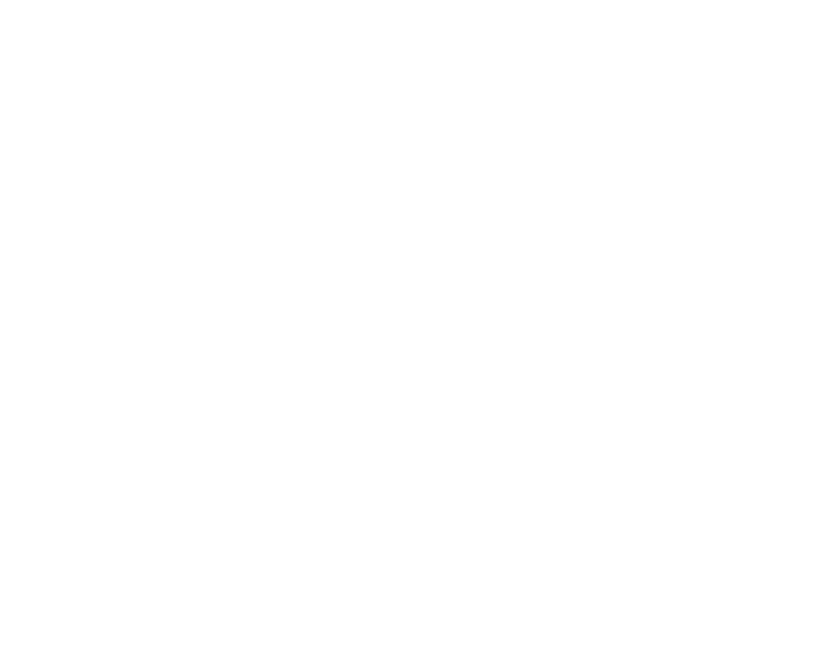
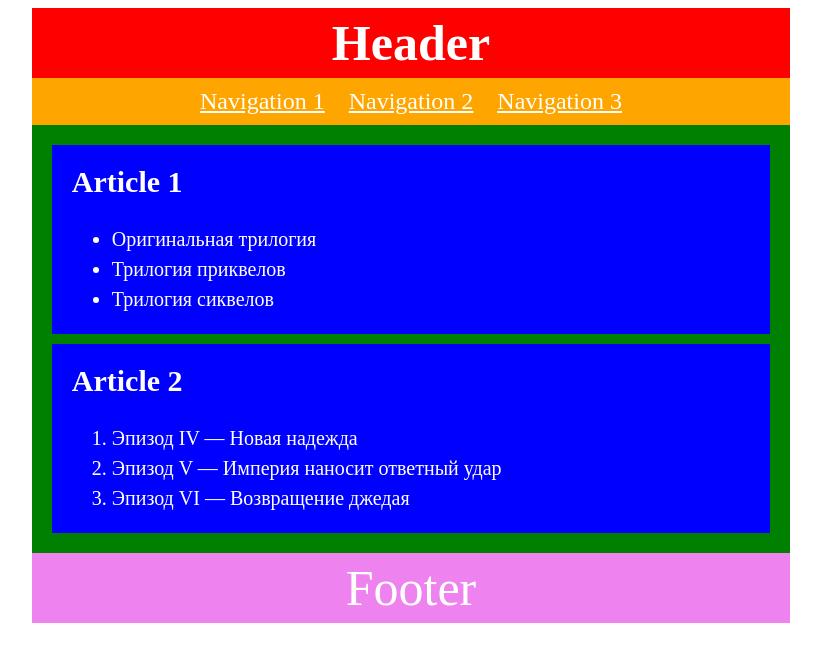
Before and after one commit to js-tasks-ru/htmlcss-20240216_sasha-is-permi, a website: page 02-dz0/01-semantic-mockup/solution.html in a window 1280 px wide. Shown: the whole page, without its empty margins (229-1050 px from the left). Drawn offline with Linux system fonts and the light colour scheme.

Commit message:
Семантическая разметка страницы

```diff
--- a/02-dz0/01-semantic-mockup/solution.html
+++ b/02-dz0/01-semantic-mockup/solution.html
@@ -1,4 +1,110 @@
 <!DOCTYPE html>
-<html lang="ru">
-    <!-- Ваше решение -->
+<html lang="en">
+<head>
+    <meta charset="UTF-8">
+    <meta name="viewport" content="width=device-width, initial-scale=1.0">
+    <title>Document</title>
+</head>
+<body>
+    <style>
+        .wrapper {
+            width: 60%;
+            margin: auto;
+        }
+        .header-content {
+            background:red;
+        }
+        .header-title {
+            text-align: center;
+            color: #fff;
+            font-size: 50px;
+            line-height: 70px;
+            margin-top: 0;
+            margin-bottom: 0;
+        }
+        .navigation {
+            background: orange;
+        }
+        .nav {
+            text-align: center;
+            padding-top: 10px;
+            padding-bottom: 10px;
+        }
+        .nav-link {
+            color: #fff;
+            font-size: 24px;
+            padding-left: 10px;
+            padding-right: 10px;
+        }
+        .main {
+            border: 20px solid green;
+        }
+        .main .article:first-child {
+            border-bottom: 10px solid green;
+        }
+        .article {
+            background: blue;
+            padding: 20px;
+        }
+        .article-title {
+            margin-top: 0;
+            color: #fff;
+            font-size: 30px;
+        }
+        .article-list {
+            margin-bottom: 0;
+        }
+        .article__item {
+            color: #fff;
+            font-size: 20px;
+            line-height: 30px;
+        }
+        .footer {
+            background: violet;
+        }
+        .footer-text {
+            color: #fff;
+            font-size: 50px;
+            line-height: 70px;
+            text-align: center;
+            margin-top: 0;
+            margin-bottom: 0;
+        }
+    </style>
+    <div class="wrapper">
+        <header class="header">
+            <section class="header-content">
+                <h1 class="header-title">Header</h1>
+            </section>
+            <section class="navigation">
+                <nav class="nav">
+                    <a href="#" class="nav-link">Navigation 1</a>
+                    <a href="#" class="nav-link">Navigation 2</a>
+                    <a href="#" class="nav-link">Navigation 3</a>
+                </nav>
+            </section>
+        </header>
+        <main class="main">
+            <article class="article">
+                <h2 class="article-title">Article 1</h2>
+                <ul class="article-list">
+                    <li class="article__item">Оригинальная трилогия</li>
+                    <li class="article__item">Трилогия приквелов</li>
+                    <li class="article__item">Трилогия сиквелов</li>
+                </ul>
+            </article>
+            <article class="article">
+                <h2 class="article-title">Article 2</h2>
+                <ol class="article-list">
+                    <li class="article__item">Эпизод IV — Новая надежда</li>
+                    <li class="article__item">Эпизод V — Империя наносит ответный удар</li>
+                    <li class="article__item">Эпизод VI — Возвращение джедая</li>
+                </ol>
+            </article>
+        </main>
+        <footer class="footer">
+            <p class="footer-text">Footer</p>
+        </footer>
+    </div>
+</body>
 </html>
```
